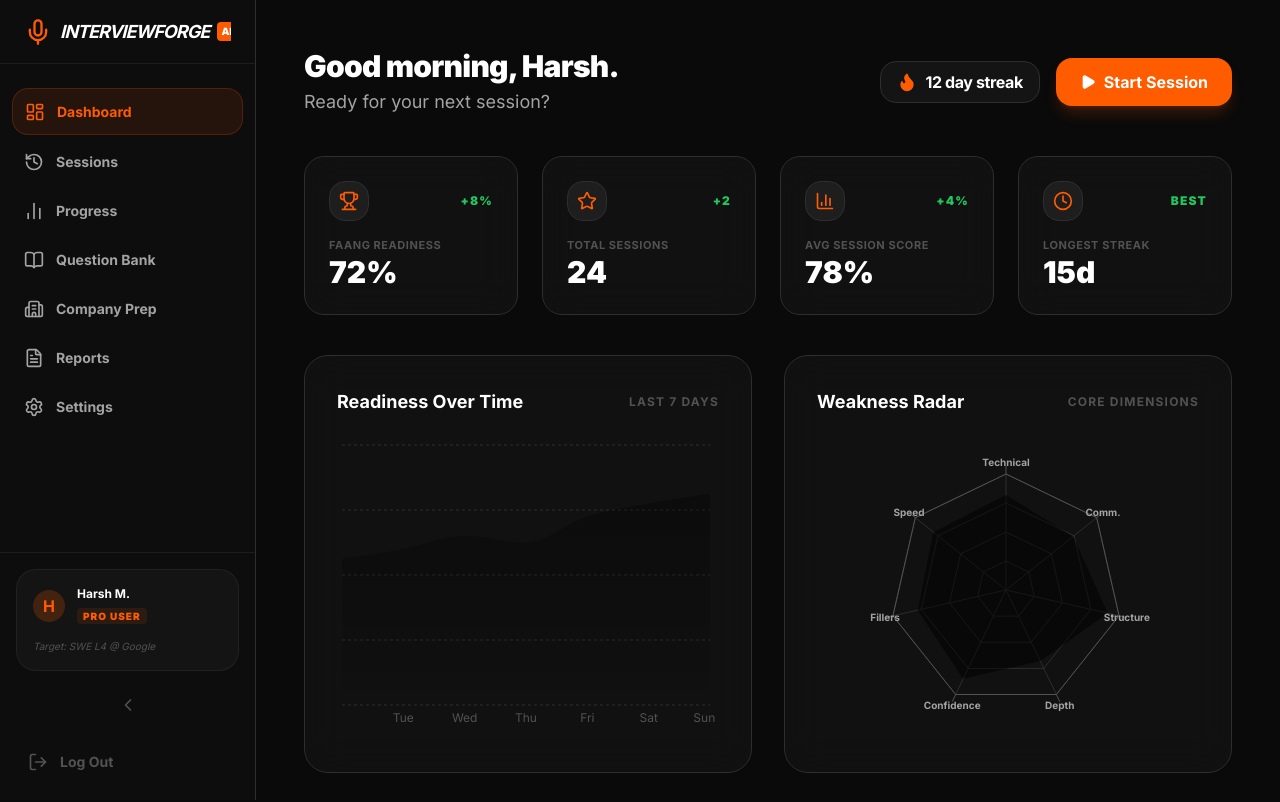
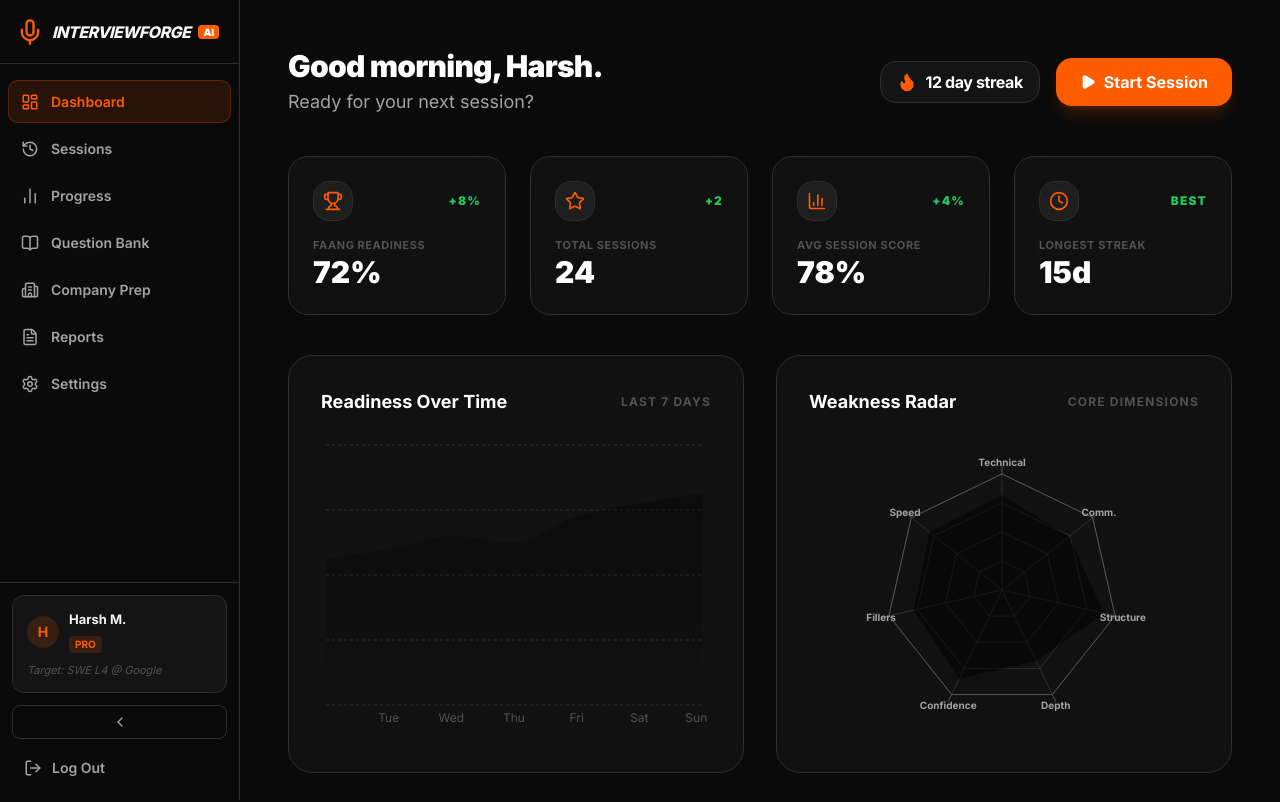
Before and after one commit to harshmriduhash/Interviewforge-ai, a Next.js app: page /dashboard in a window 1280 px wide. Shown: the top 802 px of the page. Built offline with nearby package versions, Linux system fonts and the light colour scheme.

Commit message:
page and sidebar

```diff
--- a/src/app/dashboard/page.tsx
+++ b/src/app/dashboard/page.tsx
@@ -3,9 +3,9 @@ import { DashboardContent } from "@/components/dashboard/DashboardContent";
 
 export default function DashboardPage() {
     return (
-        <div className="min-h-screen bg-background">
+        <div style={{ minHeight: "100vh", background: "#0A0A0A", display: "flex" }}>
             <Sidebar />
-            <main className="lg:pl-64 transition-all duration-300">
+            <main style={{ flex: 1, paddingLeft: 240, minHeight: "100vh", transition: "padding-left 0.3s" }}>
                 <DashboardContent />
             </main>
         </div>
--- a/src/components/dashboard/Sidebar.tsx
+++ b/src/components/dashboard/Sidebar.tsx
@@ -3,8 +3,15 @@
 import Link from "next/link";
 import { usePathname } from "next/navigation";
 import { Mic, LayoutDashboard, History, BarChart2, BookOpen, Building2, FileText, Settings, LogOut, ChevronRight } from "lucide-react";
-import { cn } from "@/lib/utils";
 import { useState } from "react";
+
+const ORANGE = "#FF5C00";
+const BG = "#0A0A0A";
+const SURFACE = "#141414";
+const BORDER = "#2E2E2E";
+const TEXT = "#F5F5F5";
+const MUTED = "#A3A3A3";
+const DIM = "#525252";
 
 const NAV_ITEMS = [
     { name: "Dashboard", href: "/dashboard", icon: LayoutDashboard },
@@ -22,73 +29,97 @@ export function Sidebar() {
 
     return (
         <aside
-            className={cn(
-                "h-screen fixed left-0 top-0 bg-[#0D0D0D] border-r border-border transition-all duration-300 z-50 flex flex-col",
-                collapsed ? "w-20" : "w-64"
-            )}
+            style={{
+                height: "100vh",
+                position: "fixed",
+                left: 0,
+                top: 0,
+                background: BG,
+                borderRight: `1px solid ${BORDER}`,
+                transition: "width 0.3s",
+                zIndex: 50,
+                display: "flex",
+                flexDirection: "column",
+                width: collapsed ? 72 : 240,
+                flexShrink: 0,
+            }}
         >
-            {/* Sidebar Header */}
-            <div className="h-16 flex items-center px-6 border-b border-border/50">
-                <Link href="/" className="flex items-center gap-2 overflow-hidden whitespace-nowrap">
-                    <Mic className="text-primary w-7 h-7 shrink-0" />
+            {/* Header */}
+            <div style={{ height: 64, display: "flex", alignItems: "center", padding: "0 16px", borderBottom: `1px solid ${BORDER}`, gap: 8, overflow: "hidden" }}>
+                <Link href="/" style={{ display: "flex", alignItems: "center", gap: 8, textDecoration: "none", overflow: "hidden" }}>
+                    <Mic style={{ color: ORANGE, width: 28, height: 28, flexShrink: 0 }} />
                     {!collapsed && (
                         <>
-                            <span className="text-lg font-bold text-white tracking-tighter italic uppercase">InterviewForge</span>
-                            <span className="bg-primary px-1 py-0.5 rounded text-[10px] font-black text-white">AI</span>
+                            <span style={{ fontSize: 16, fontWeight: 800, color: TEXT, whiteSpace: "nowrap", letterSpacing: "-0.5px", fontStyle: "italic", textTransform: "uppercase" }}>InterviewForge</span>
+                            <span style={{ background: ORANGE, padding: "2px 5px", borderRadius: 4, fontSize: 10, fontWeight: 900, color: "#fff", lineHeight: 1, flexShrink: 0 }}>AI</span>
                         </>
                     )}
                 </Link>
             </div>
 
-            {/* Nav Links */}
-            <nav className="flex-1 py-6 px-3 space-y-1">
+            {/* Nav */}
+            <nav style={{ flex: 1, padding: "16px 8px", display: "flex", flexDirection: "column", gap: 4, overflowY: "auto" }}>
                 {NAV_ITEMS.map((item) => {
                     const isActive = pathname === item.href;
                     return (
                         <Link
                             key={item.name}
                             href={item.href}
-                            className={cn(
-                                "flex items-center gap-3 px-3 py-3 rounded-xl transition-all group overflow-hidden whitespace-nowrap",
-                                isActive
-                                    ? "bg-primary/10 text-primary border border-primary/20"
-                                    : "text-text-secondary hover:bg-surface hover:text-white"
-                            )}
+                            style={{
+                                display: "flex",
+                                alignItems: "center",
+                                gap: 12,
+                                padding: "10px 12px",
+                                borderRadius: 10,
+                                textDecoration: "none",
+                                transition: "all 0.2s",
+                                background: isActive ? "rgba(255,92,0,0.12)" : "transparent",
+                                border: `1px solid ${isActive ? "rgba(255,92,0,0.25)" : "transparent"}`,
+                                color: isActive ? ORANGE : MUTED,
+                                fontWeight: 600,
+                                fontSize: 14,
+                                whiteSpace: "nowrap",
+                                overflow: "hidden",
+                            }}
+                            onMouseEnter={(e) => { if (!isActive) { e.currentTarget.style.background = SURFACE; e.currentTarget.style.color = TEXT; } }}
+                            onMouseLeave={(e) => { if (!isActive) { e.currentTarget.style.background = "transparent"; e.currentTarget.style.color = MUTED; } }}
                         >
-                            <item.icon className={cn("w-5 h-5 shrink-0 transition-transform group-hover:scale-110", isActive && "text-primary")} />
-                            {!collapsed && <span className="font-bold text-[14px]">{item.name}</span>}
+                            <item.icon style={{ width: 18, height: 18, flexShrink: 0 }} />
+                            {!collapsed && <span>{item.name}</span>}
                         </Link>
                     );
                 })}
             </nav>
 
-            {/* User / Bottom */}
-            <div className="p-4 border-t border-border/50 space-y-4">
+            {/* Bottom */}
+            <div style={{ padding: 12, borderTop: `1px solid ${BORDER}`, display: "flex", flexDirection: "column", gap: 8 }}>
                 {!collapsed && (
-                    <div className="p-4 bg-surface rounded-2xl border border-border/50 group hover:border-primary/50 transition-colors">
-                        <div className="flex items-center gap-3 mb-3">
-                            <div className="w-8 h-8 rounded-full bg-primary/20 flex items-center justify-center text-primary font-bold">H</div>
-                            <div className="overflow-hidden">
-                                <p className="text-white text-xs font-bold truncate">Harsh M.</p>
-                                <span className="text-[10px] text-primary font-black uppercase tracking-widest bg-primary/10 px-1.5 py-0.5 rounded leading-none">Pro User</span>
+                    <div style={{ padding: 14, background: SURFACE, borderRadius: 12, border: `1px solid ${BORDER}`, marginBottom: 4 }}>
+                        <div style={{ display: "flex", alignItems: "center", gap: 10, marginBottom: 8 }}>
+                            <div style={{ width: 32, height: 32, borderRadius: "50%", background: "rgba(255,92,0,0.15)", display: "flex", alignItems: "center", justifyContent: "center", fontWeight: 700, color: ORANGE, fontSize: 14 }}>H</div>
+                            <div style={{ overflow: "hidden" }}>
+                                <p style={{ fontSize: 13, fontWeight: 700, color: TEXT, margin: 0, whiteSpace: "nowrap", overflow: "hidden", textOverflow: "ellipsis" }}>Harsh M.</p>
+                                <span style={{ fontSize: 10, background: "rgba(255,92,0,0.15)", color: ORANGE, padding: "1px 6px", borderRadius: 4, fontWeight: 700, display: "inline-block" }}>PRO</span>
                             </div>
                         </div>
-                        <p className="text-[10px] text-text-muted italic leading-relaxed">
-                            Target: SWE L4 @ Google
-                        </p>
+                        <p style={{ fontSize: 11, color: DIM, margin: 0, fontStyle: "italic" }}>Target: SWE L4 @ Google</p>
                     </div>
                 )}
 
                 <button
                     onClick={() => setCollapsed(!collapsed)}
-                    className="w-full flex items-center justify-center p-2 text-text-muted hover:text-white hover:bg-surface rounded-lg transition-all"
+                    style={{ width: "100%", display: "flex", alignItems: "center", justifyContent: "center", padding: "8px", background: "transparent", border: `1px solid ${BORDER}`, borderRadius: 8, cursor: "pointer", color: MUTED, transition: "all 0.2s" }}
+                    onMouseEnter={(e) => { e.currentTarget.style.background = SURFACE; e.currentTarget.style.color = TEXT; }}
+                    onMouseLeave={(e) => { e.currentTarget.style.background = "transparent"; e.currentTarget.style.color = MUTED; }}
                 >
-                    <ChevronRight className={cn("w-5 h-5 transition-transform duration-300", !collapsed && "rotate-180")} />
+                    <ChevronRight style={{ width: 16, height: 16, transform: `rotate(${collapsed ? 0 : 180}deg)`, transition: "transform 0.3s" }} />
                 </button>
 
-                <button className="w-full flex items-center gap-3 px-3 py-3 rounded-xl text-text-muted hover:bg-error/10 hover:text-error transition-all overflow-hidden whitespace-nowrap">
-                    <LogOut className="w-5 h-5 shrink-0" />
-                    {!collapsed && <span className="font-bold text-[14px]">Log Out</span>}
+                <button style={{ width: "100%", display: "flex", alignItems: "center", gap: 10, padding: "10px 12px", background: "transparent", border: "none", borderRadius: 10, cursor: "pointer", color: MUTED, fontWeight: 600, fontSize: 14, transition: "all 0.2s" }}
+                    onMouseEnter={(e) => { e.currentTarget.style.background = "rgba(239,68,68,0.08)"; e.currentTarget.style.color = "#EF4444"; }}
+                    onMouseLeave={(e) => { e.currentTarget.style.background = "transparent"; e.currentTarget.style.color = MUTED; }}>
+                    <LogOut style={{ width: 18, height: 18, flexShrink: 0 }} />
+                    {!collapsed && <span>Log Out</span>}
                 </button>
             </div>
         </aside>
```
